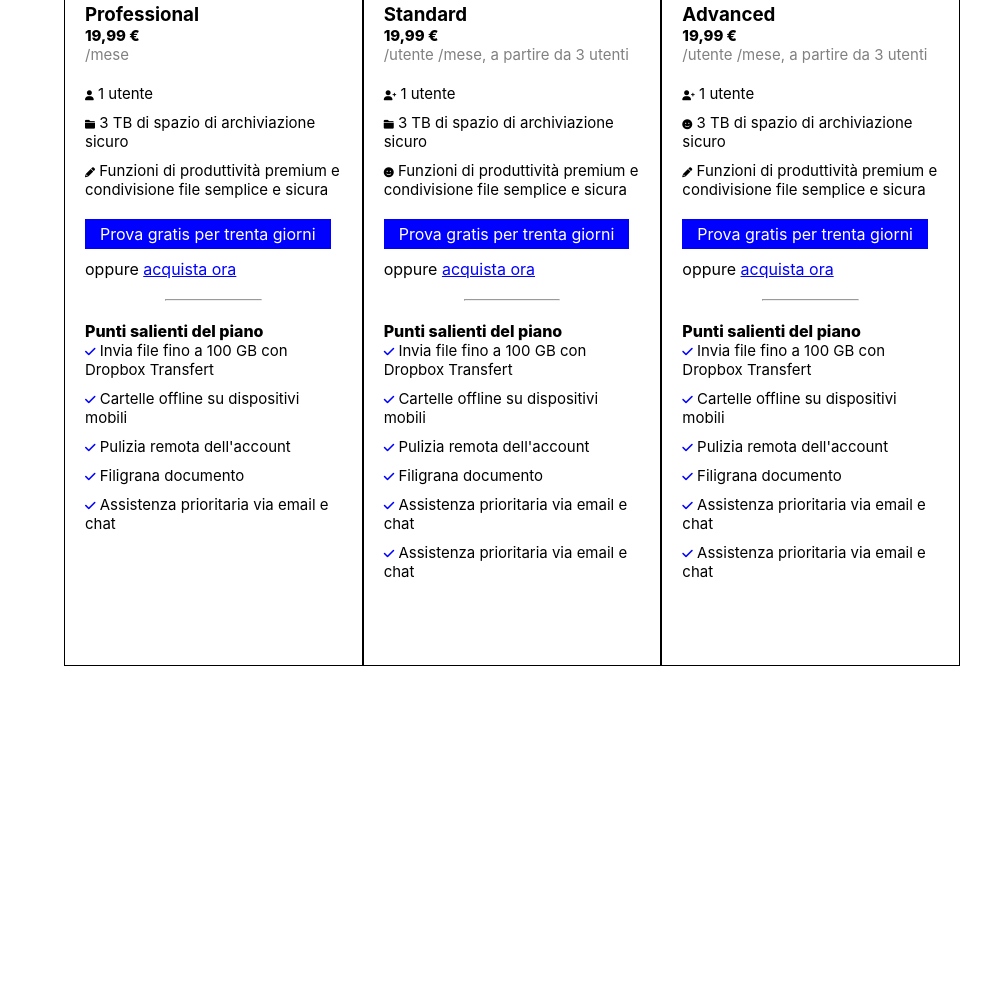
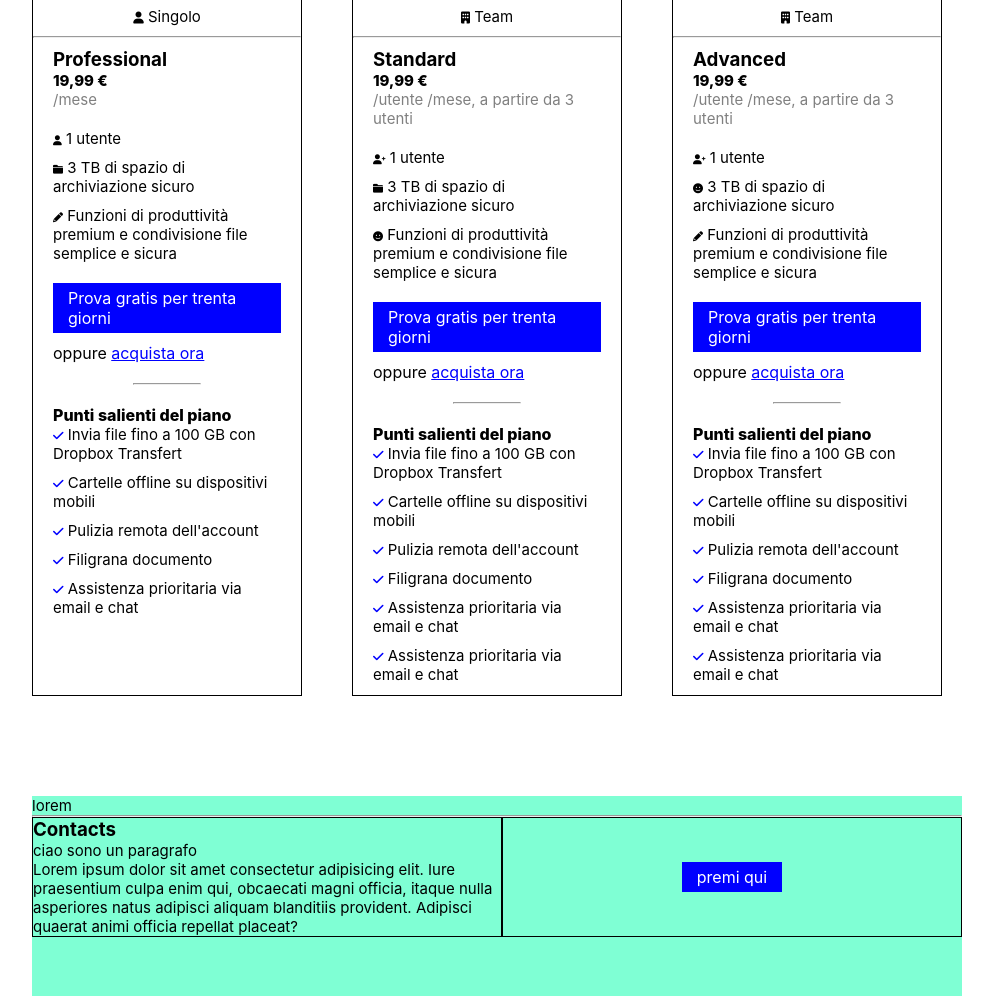
Before and after one commit to MayaSelena773/htmlcss-dropbox, a plain HTML site: page index.html in a window 1280 px wide. Shown: the part 969-1965 px from the top of the page, without its empty margins (128-1121 px from the left). Before the commit the page ends 1635 px from the top, so only its background shows below. Drawn offline with Linux system fonts and the light colour scheme.

Commit message:
boxcontacts

```diff
--- a/index.html
+++ b/index.html
@@ -166,6 +166,37 @@
 
             </div>
         </div>
+
+         <!--section-contacts-->
+        <div class="container-small">
+            <div class="contact">
+
+                <p>lorem</p>
+
+                <hr>
+
+                <div class="boxes">
+                    <div class="text-box">
+
+                        <h3>Contacts</h3>
+                        <p>ciao sono un paragrafo</p>
+                        <p>Lorem ipsum dolor sit amet consectetur adipisicing elit. Iure praesentium culpa enim qui, obcaecati magni officia, itaque nulla asperiores natus adipisci aliquam blanditiis provident. Adipisci quaerat animi officia repellat placeat?</p>
+
+                    </div>
+
+                    <div class="btn-box">
+
+                        <a class="btnblue">premi qui</a>
+
+                    </div>
+
+                </div>
+
+
+
+            </div>
+
+        </div>
     </main>
 
 
--- a/style.css
+++ b/style.css
@@ -44,6 +44,7 @@ ul{
 
 .block{
     display: inline-block;
+    padding-bottom: 30px;
 }
 
 ul li{
@@ -118,7 +119,7 @@ h1{
 
 /*second-title*/
 .container-small{
-    width: 70%;
+    width: 75%;
     margin: 0 auto;
     margin-top: 100px;
 }
@@ -146,13 +147,14 @@ h2{
 
 .column{
     border: 1px solid;
-    width: 400px;
+    width: 600px;
     height: 700px;
+    margin-right: 50px;
 
 }
 
 .col{
-    padding: 5px 20px;
+    padding: 10px 20px;
 }
 
 .grey{
@@ -180,3 +182,30 @@ h2{
 .i-blue{
     color: blue;
 }
+
+.contact{
+    width: 930px;
+    height: 200px;
+    background-color: aquamarine;
+
+}
+
+.boxes{
+    display: flex;
+}
+
+.text-box{
+    width: 470px;
+    height: auto;
+    border: 1px solid;
+}
+
+.btn-box{
+    width: 460px;
+    height: auto;
+    border: 1px solid;
+    display: flex;
+    justify-content: center;
+    align-items: center;
+
+}
```
